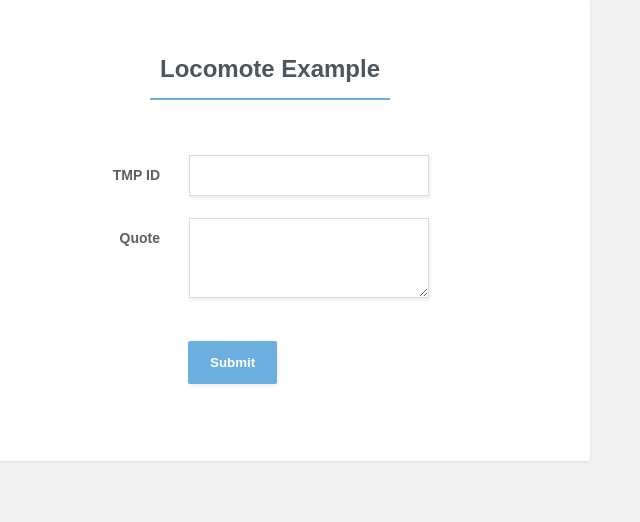
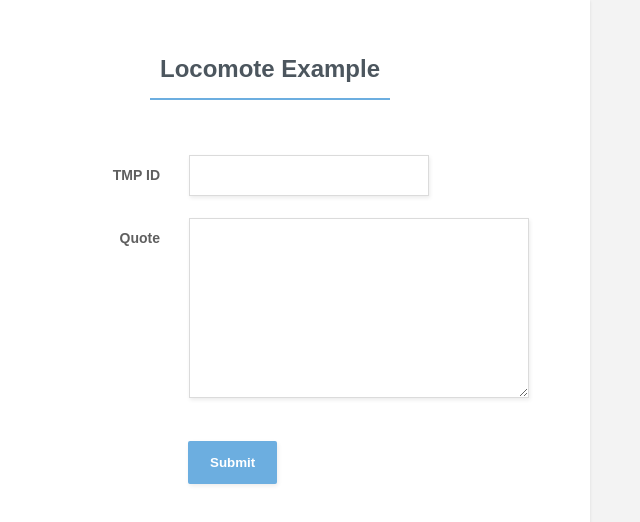
Before and after one commit to budimulyawan/locomote, a plain HTML site: page index.html in a window 1280 px wide. Shown: the top 522 px of the page, without its empty margins (370-1010 px from the left). Drawn offline with Linux system fonts and the light colour scheme.

Commit message:
increase height for textarea quote

```diff
--- a/form-basic.css
+++ b/form-basic.css
@@ -79,8 +79,8 @@ html{
 .form-basic textarea{
     color:  #5f5f5f;
     box-sizing: border-box;
-    width: 240px;
-    height: 80px;
+    width: 340px;
+    height: 180px;
     box-shadow: 1px 2px 4px 0 rgba(0, 0, 0, 0.08);
     font: normal 13px sans-serif;
     padding: 12px;
```
